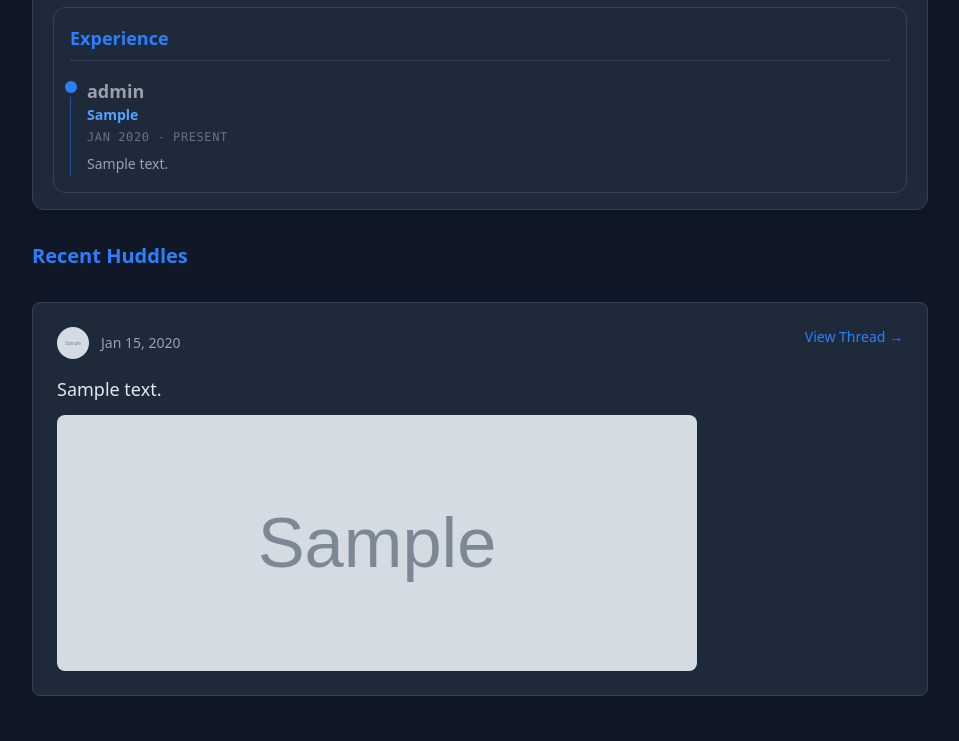
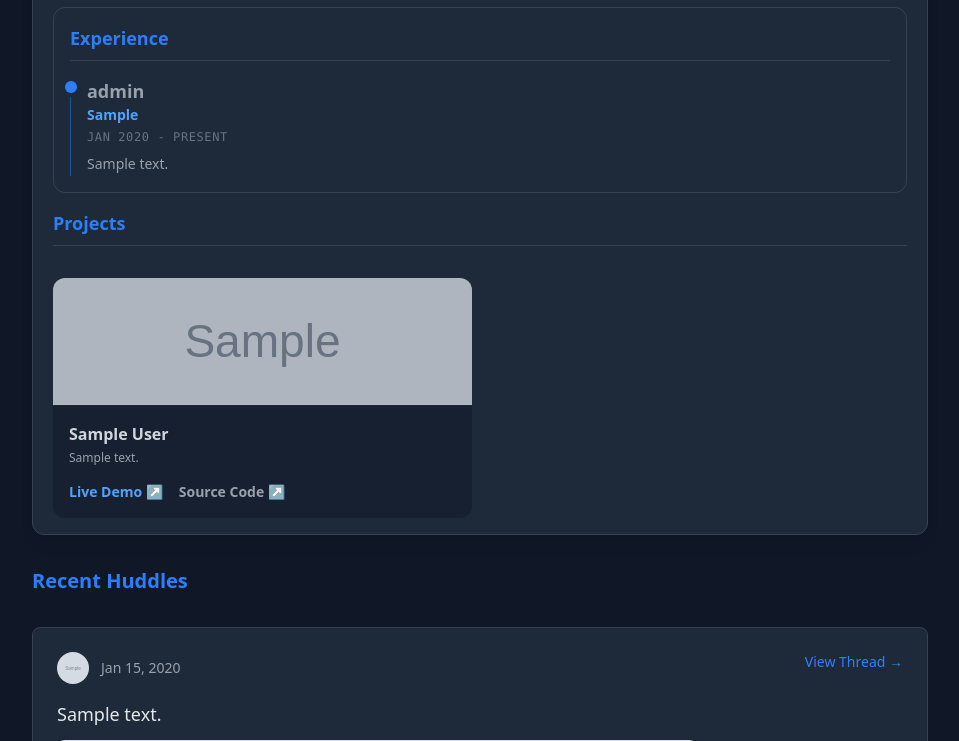
Before and after one commit to OtakuTotipotent/DevHuddle, a Django app: a page that uses templates/users/profile/view.html in a window 1280 px wide. Shown: the part 620-1361 px from the top of the page, without its empty margins (160-1119 px from the left). Run offline with Django 5.2, Linux system fonts and the light colour scheme; a user stored in the database is signed in; tables that the repository leaves empty hold one stand-in row (values such as "Sample post"); grey boxes marked "Sample" are stand-in pictures; data that the repository does not hold is empty.

Commit message:
feat: add projects section in user profile

```diff
--- a/static/css/output.css
+++ b/static/css/output.css
@@ -1256,8 +1256,14 @@
     --tw-gradient-to: var(--color-gray-900);
     --tw-gradient-stops: var(--tw-gradient-via-stops, var(--tw-gradient-position), var(--tw-gradient-from) var(--tw-gradient-from-position), var(--tw-gradient-to) var(--tw-gradient-to-position));
   }
+  .object-contain {
+    object-fit: contain;
+  }
   .object-cover {
     object-fit: cover;
+  }
+  .object-fill {
+    object-fit: fill;
   }
   .p-0 {
     padding: calc(var(--spacing) * 0);
--- a/templates/users/profile/view.html
+++ b/templates/users/profile/view.html
@@ -208,6 +208,39 @@
             </div>
           </div>
         {% endif %}
+        <!-- Projects -->
+        {% if profile_user.projects.all %}
+          <h3 class="text-lg font-bold text-blue-500 mb-4 pb-2 border-b border-gray-700">Projects</h3>
+          <div class="grid grid-cols-1 md:grid-cols-2 gap-4">
+            {% for project in profile_user.projects.all %}
+              <div class="bg-gray-900/50 rounded-xl overflow-hidden transition group">
+                {% if project.image %}
+                  <img src="{{ project.image.url }}"
+                       alt="project"
+                       height="128"
+                       width="100"
+                       class="w-full h-32 object-cover border-b border-gray-800 opacity-80 group-hover:opacity-100 transition">
+                {% endif %}
+                <div class="p-4">
+                  <h4 class="font-semibold text-gray-300 mb-1 truncate">{{ project.title }}</h4>
+                  <p class="text-xs text-gray-400 mb-4 line-clamp-2">{{ project.description }}</p>
+                  <div class="flex gap-4 text-sm font-semibold">
+                    {% if project.live_url %}
+                      <a href="{{ project.live_url }}"
+                         target="_blank"
+                         class="text-blue-400 hover:text-blue-300">Live Demo ↗</a>
+                    {% endif %}
+                    {% if project.github_url %}
+                      <a href="{{ project.github_url }}"
+                         target="_blank"
+                         class="text-gray-400 hover:text-white">Source Code ↗</a>
+                    {% endif %}
+                  </div>
+                </div>
+              </div>
+            {% endfor %}
+          </div>
+        {% endif %}
       </div>
     </div>
     <!-- Posts -->
```
